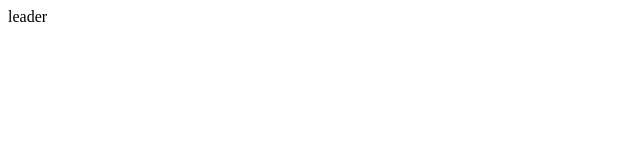
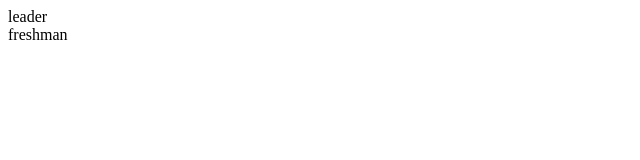
Before and after one commit to Jieun-KWAK/company-project, a plain HTML site: page index.html in a window 1280 px wide. Shown: the full height of the page, 0-640 px from the left. Drawn offline with Linux system fonts and the light colour scheme.

Commit message:
freshman first commit

```diff
--- a/index.html
+++ b/index.html
@@ -11,7 +11,7 @@
         leader
     </nav>
     <main>
-
+        freshman
     </main>
     <footer>
 
```
